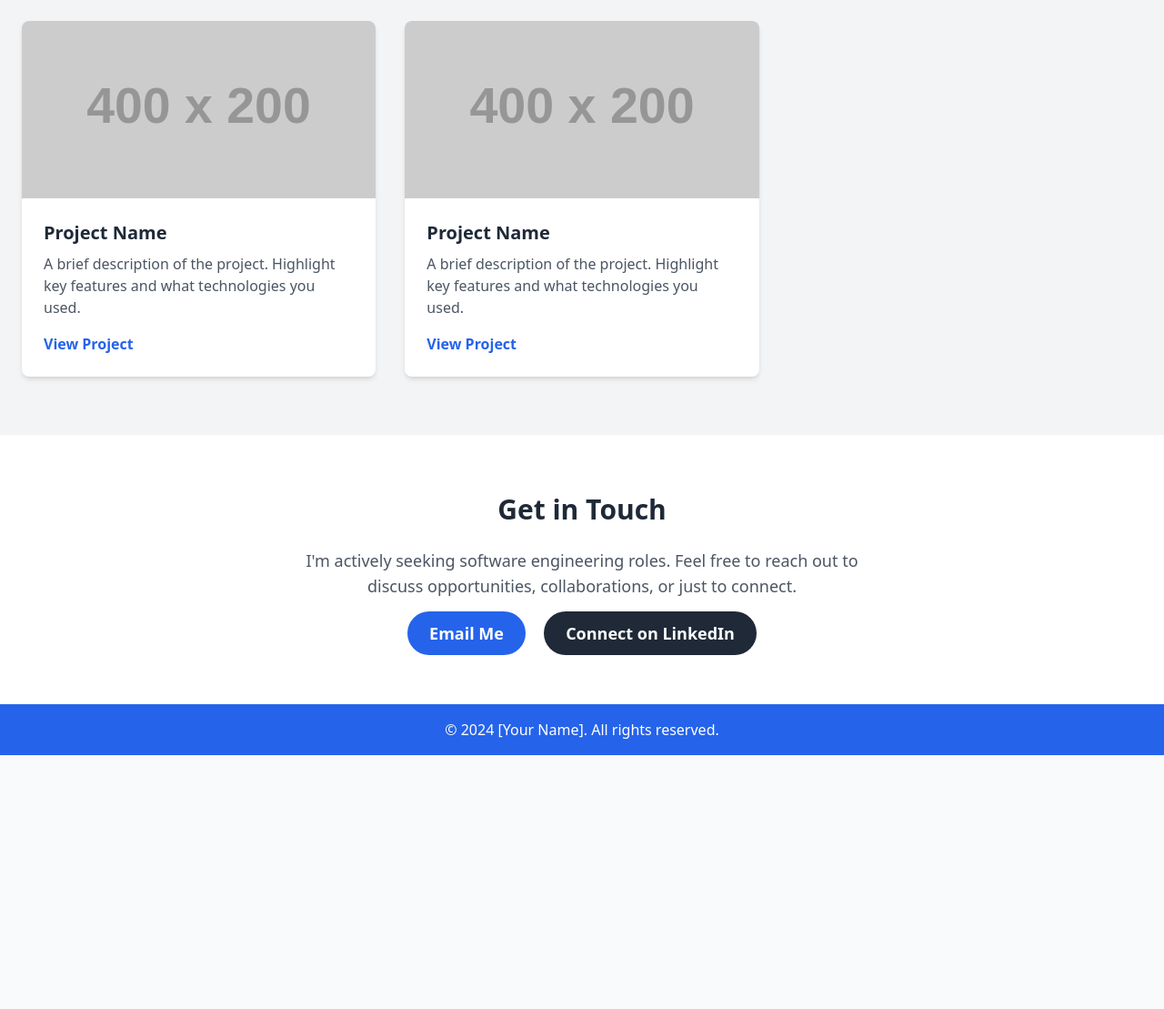
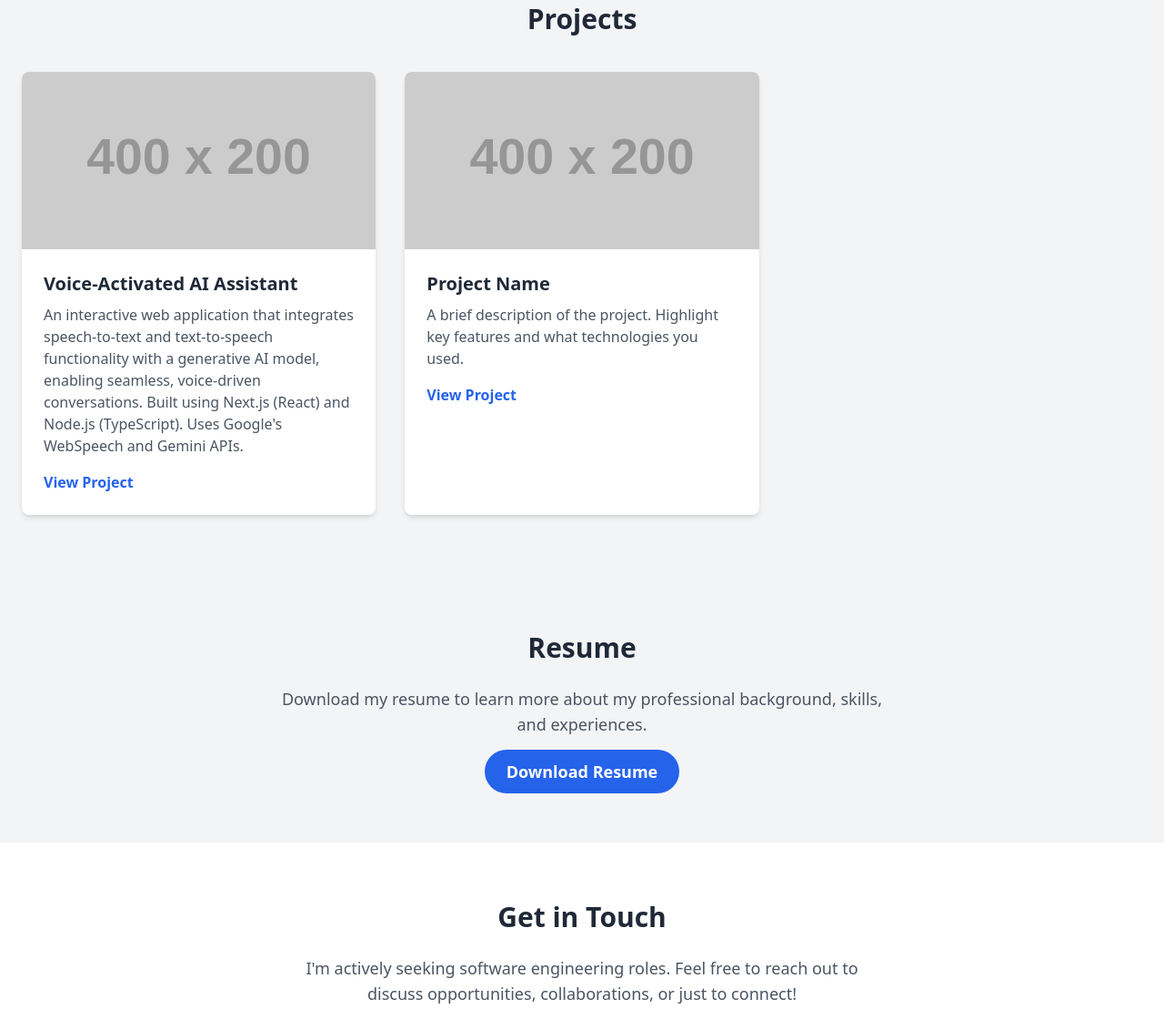
Before and after one commit to AkshatBan/AkshatBan.github.io, a website: page index.html in a window 1280 px wide. Shown: the part 529-1638 px from the top of the page at 91% size. Before the commit the page ends 1359 px from the top, so only its background shows below. Drawn offline with Linux system fonts and the light colour scheme; placeholder pictures from the web are drawn by us.

Commit message:
Added Resume

```diff
--- a/index.html
+++ b/index.html
@@ -3,15 +3,15 @@
 <head>
   <meta charset="UTF-8">
   <meta name="viewport" content="width=device-width, initial-scale=1.0">
-  <title>Portfolio - [Your Name]</title>
+  <title>Portfolio - Akshat Bansal</title>
   <link href="dist/output.css" rel="stylesheet">
 </head>
 <body class="bg-gray-50 text-gray-800 font-sans">
   <!-- Header Section -->
   <header class="bg-blue-600 text-white py-8">
     <div class="container mx-auto text-center">
-      <h1 class="text-4xl font-bold">Hi, I'm Akshat</h1>
-      <p class="mt-2 text-lg">A Computer Science Graduate & Aspiring Software Engineer</p>
+      <h1 class="text-4xl font-bold">Hi, I'm Akshat!</h1>
+      <p class="mt-2 text-lg">A Computer Science/Philosophy Graduate & Aspiring Software Engineer</p>
     </div>
   </header>
 
@@ -20,7 +20,7 @@
     <div class="container mx-auto px-6 text-center">
       <h2 class="text-3xl font-bold mb-6">About Me</h2>
       <p class="text-lg text-gray-600 max-w-3xl mx-auto">
-        I'm a recent computer science graduate passionate about building impactful software solutions. I specialize in web development, enjoy working on challenging projects, and love learning new technologies.
+        I believe in building high-quality software using a holistic approach; blending effective technical solutions with intuitive, user-friendly design. My strong background in both computer science and philosophy allows me to develop clean software and effectively communicate complex concepts. I am an effective team player who is trained to think critically and remain open-minded to innovative ideas.
       </p>
     </div>
   </section>
@@ -34,11 +34,11 @@
         <div class="bg-white shadow-md rounded-lg overflow-hidden">
           <img src="https://via.placeholder.com/400x200" alt="Project Screenshot" class="w-full">
           <div class="p-6">
-            <h3 class="text-xl font-bold">Project Name</h3>
+            <h3 class="text-xl font-bold">Voice-Activated AI Assistant</h3>
             <p class="text-gray-600 mt-2">
-              A brief description of the project. Highlight key features and what technologies you used.
+              An interactive web application that integrates speech-to-text and text-to-speech functionality with a generative AI model, enabling seamless, voice-driven conversations. Built using Next.js (React) and Node.js (TypeScript). Uses Google's WebSpeech and Gemini APIs.
             </p>
-            <a href="#" class="block mt-4 text-blue-600 font-semibold hover:underline">View Project</a>
+            <a href="https://ai-assistant-akshat-bansal.vercel.app/" class="block mt-4 text-blue-600 font-semibold hover:underline">View Project</a>
           </div>
         </div>
         <!-- Add more projects as needed -->
@@ -56,16 +56,27 @@
     </div>
   </section>
 
+  <!-- Resume Section -->
+  <section class="py-16 bg-gray-100">
+    <div class="container mx-auto px-6 text-center">
+      <h2 class="text-3xl font-bold mb-6">Resume</h2>
+      <p class="text-lg text-gray-600 max-w-2xl mx-auto mb-6">
+        Download my resume to learn more about my professional background, skills, and experiences.
+      </p>
+      <a href="assets/Akshat_Bansal_Resume.pdf" class="bg-blue-600 text-white px-6 py-3 rounded-full text-lg font-semibold hover:bg-blue-700" download>Download Resume</a>
+    </div>
+  </section>
+
   <!-- Contact Section -->
   <section class="py-16 bg-white">
     <div class="container mx-auto px-6 text-center">
       <h2 class="text-3xl font-bold mb-6">Get in Touch</h2>
       <p class="text-lg text-gray-600 max-w-2xl mx-auto">
-        I'm actively seeking software engineering roles. Feel free to reach out to discuss opportunities, collaborations, or just to connect.
+        I'm actively seeking software engineering roles. Feel free to reach out to discuss opportunities, collaborations, or just to connect!
       </p>
       <div class="mt-6">
-        <a href="mailto:your-email@example.com" class="bg-blue-600 text-white px-6 py-3 rounded-full text-lg font-semibold hover:bg-blue-700">Email Me</a>
-        <a href="https://linkedin.com/in/your-profile" class="ml-4 bg-gray-800 text-white px-6 py-3 rounded-full text-lg font-semibold hover:bg-gray-900">Connect on LinkedIn</a>
+        <a href="mailto:akshat.bansal2024@gmail.com" class="bg-blue-600 text-white px-6 py-3 rounded-full text-lg font-semibold hover:bg-blue-700">Email Me</a>
+        <a href="https://www.linkedin.com/in/akshat-bansal/" class="ml-4 bg-gray-800 text-white px-6 py-3 rounded-full text-lg font-semibold hover:bg-gray-900">Connect on LinkedIn</a>
       </div>
     </div>
   </section>
@@ -73,7 +84,7 @@
   <!-- Footer -->
   <footer class="bg-blue-600 text-white py-4">
     <div class="container mx-auto text-center">
-      <p>&copy; 2024 [Your Name]. All rights reserved.</p>
+      <p>&copy; 2024 Akshat Bansal. All rights reserved.</p>
     </div>
   </footer>
 </body>
```
Also changed, not shown: 1 other file.
